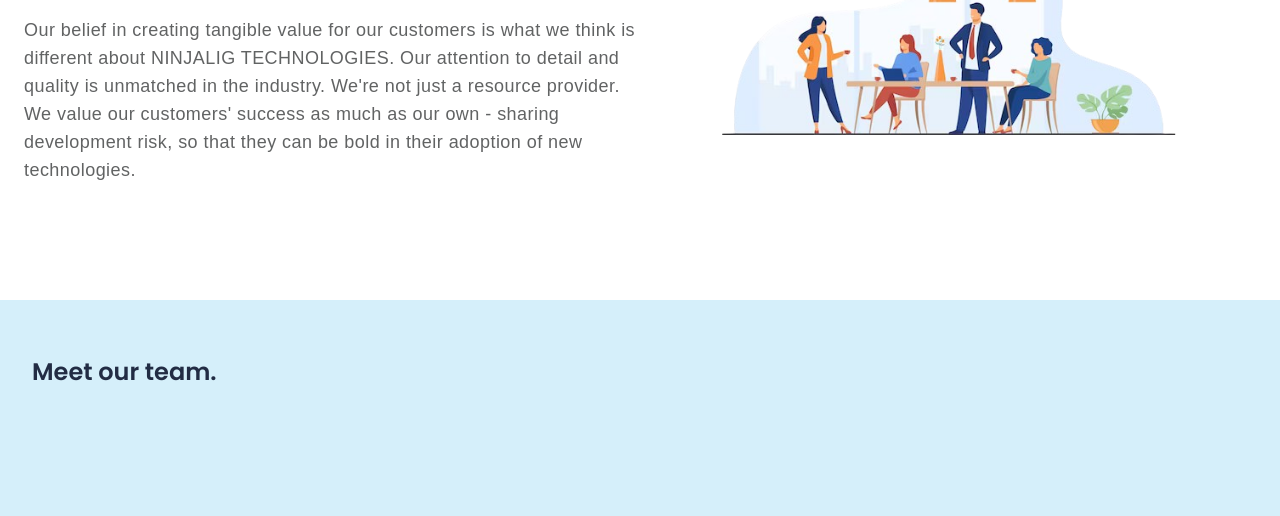
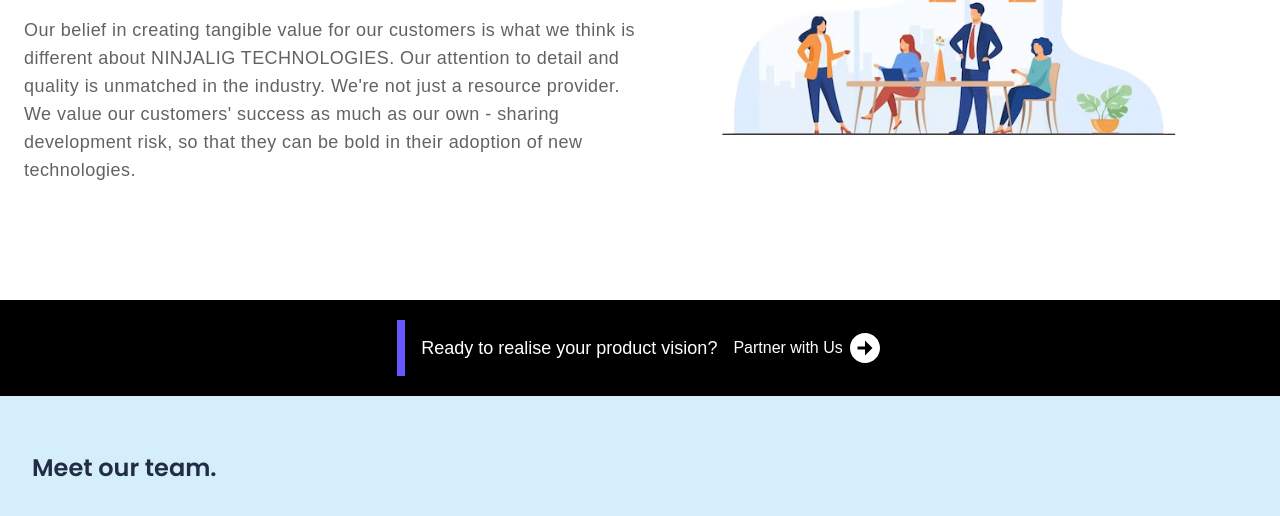
Before and after one commit to kihiuFrank/NinjaLigTech, a Next.js app: page /about in a window 1280 px wide. Shown: the part 772-1288 px from the top of the page. Built offline with nearby package versions, Linux system fonts and the light colour scheme; no server answers.

Commit message:
about update

```diff
--- a/app/about/page.tsx
+++ b/app/about/page.tsx
@@ -6,6 +6,7 @@
 import Link from "next/link";
 import Image from "next/image";
 import Mentor from "@/components/Mentor";
+import { BiSolidRightArrowCircle } from "react-icons/bi";
 
 interface socialLinks {
   imgSrc: string;
@@ -75,12 +76,12 @@
               <br />
               <br />
               Besides programming, we also have{" "}
-              <a
+              <Link
                 href={"/gaming"}
                 className="text-cornflowerblue hover:text-Blueviolet  font-medium space-links"
               >
                 NinjaTechGaming (NTG)
-              </a>{" "}
+              </Link>{" "}
               which is an online community for gamers to interact with each
               other and compete for PRIZES. NTG is the best community for
               competitive gaming in Africa.
@@ -113,6 +114,23 @@
         </div>
       </div>
 
+      <div className="bg-black ">
+        <div className="flex items-center flex-col md:flex-row justify-center gap-4 h-24 ">
+          <div className="hidden md:block after:block after:bg-Blueviolet after:w-[0.5rem] after:h-14 after:mx-auto after:my-2"></div>
+
+          <h1 className="text-white text-base lg:text-lg font-curlfont ">
+            Ready to realise your product vision?
+          </h1>
+          <Link
+            href={"/contact"}
+            className="flex items-center gap-1 text-white text-sm font-curlfont lg:text-base  "
+          >
+            <h2 className=" "> Partner with Us</h2>
+            <BiSolidRightArrowCircle className="text-4xl " />
+          </Link>
+        </div>
+      </div>
+
       <div className="">
         <Mentor />
       </div>
```
